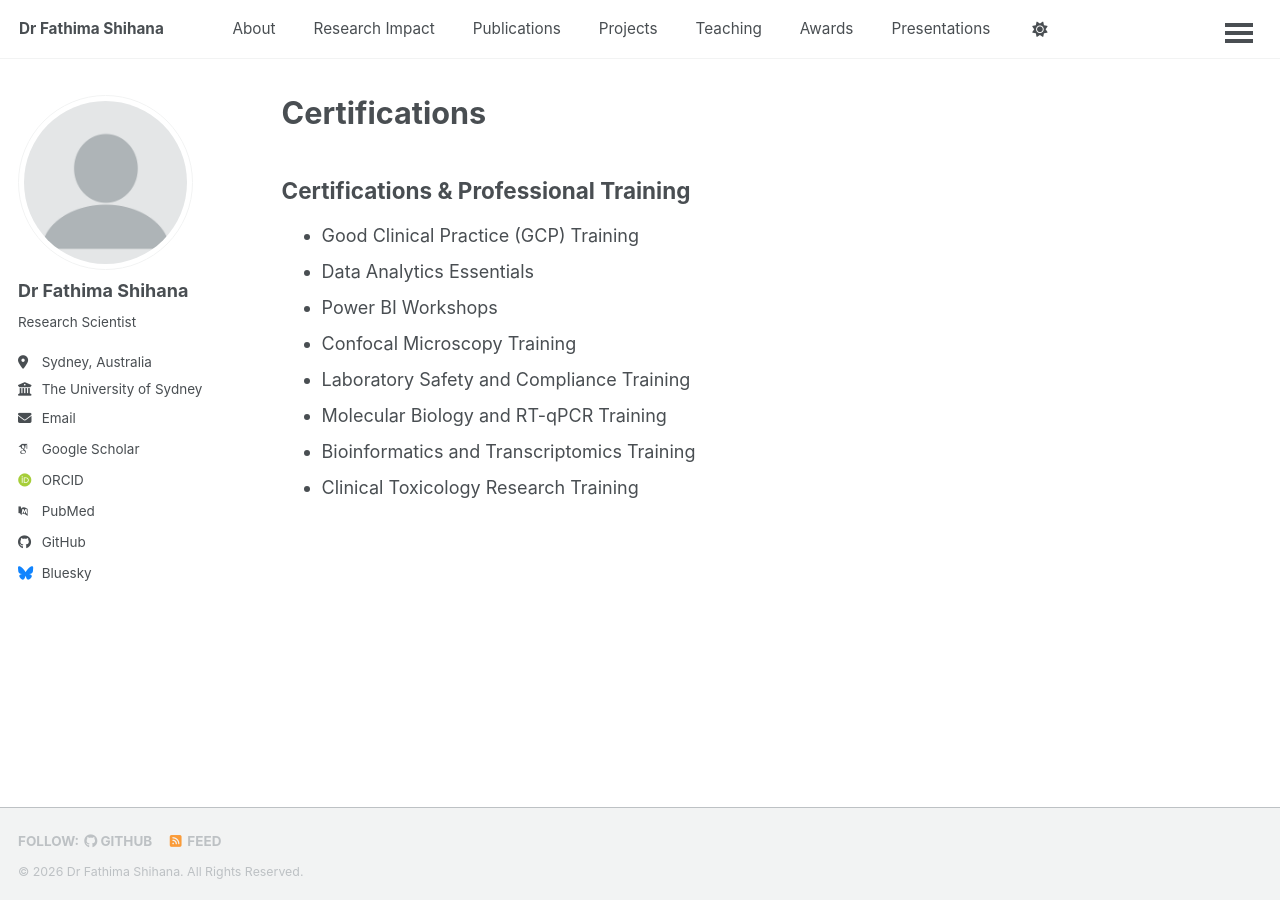
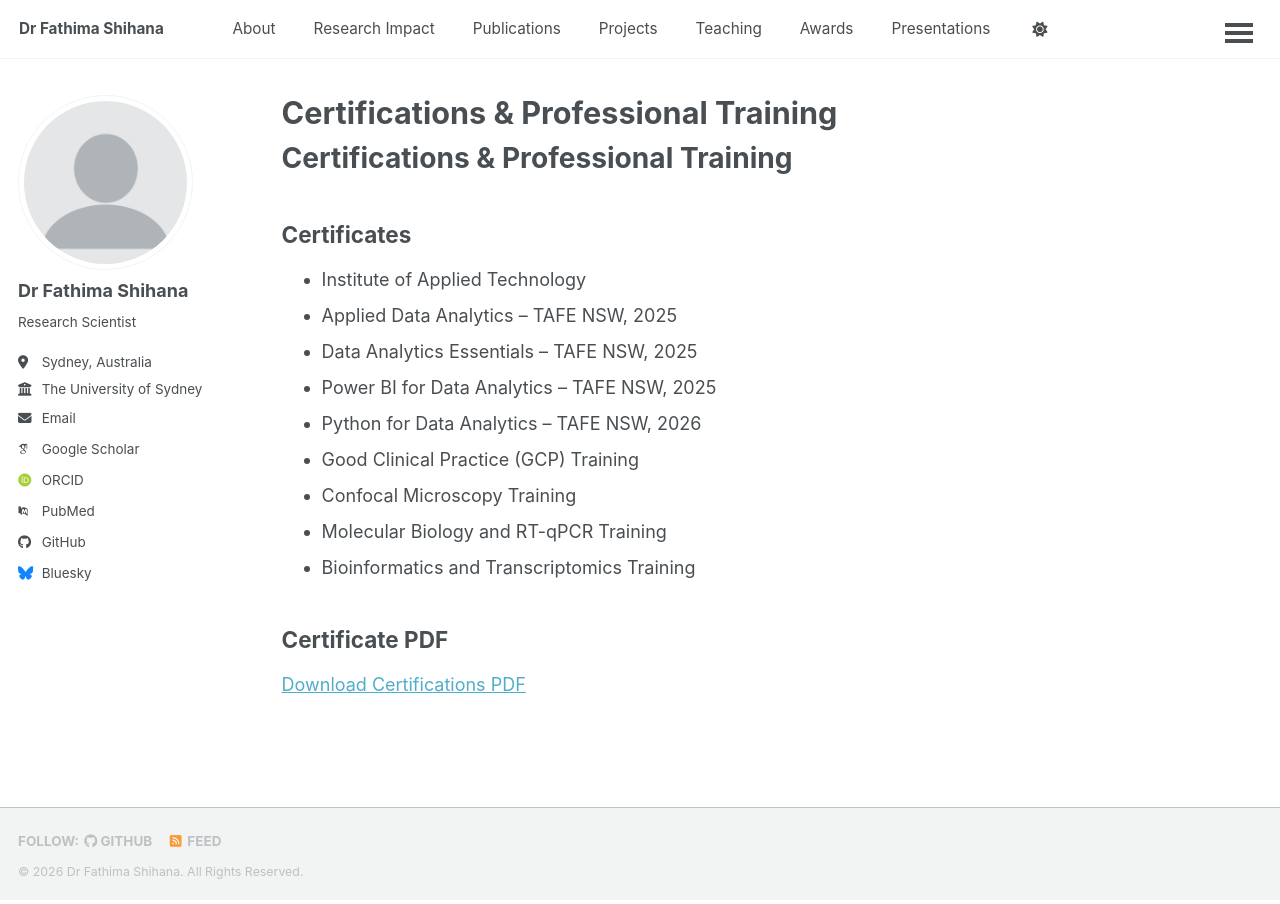
Before and after one commit to fathimashihana/fathimashihana.github.io, a Jekyll site: the page built from _pages/certifications.md, in a window 1280 px wide. Built offline with Jekyll 4.4.1, drawn with Linux system fonts in a browser that asks for light colours; some web fonts are replaced; a script bundle is joined from its source files by our own code; library files that are not in the unit come from our copies.

Commit message:
Update certifications.md

```diff
--- a/_pages/certifications.md
+++ b/_pages/certifications.md
@@ -1,17 +1,24 @@
 ---
 layout: archive
-title: "Certifications"
+title: "Certifications & Professional Training"
 permalink: /certifications/
 author_profile: true
 ---
 
-## Certifications & Professional Training
+# Certifications & Professional Training
 
+## Certificates
+
+- Institute of Applied Technology
+- Applied Data Analytics – TAFE NSW, 2025
+- Data Analytics Essentials – TAFE NSW, 2025
+- Power BI for Data Analytics – TAFE NSW, 2025
+- Python for Data Analytics – TAFE NSW, 2026
 - Good Clinical Practice (GCP) Training
-- Data Analytics Essentials
-- Power BI Workshops
 - Confocal Microscopy Training
-- Laboratory Safety and Compliance Training
 - Molecular Biology and RT-qPCR Training
 - Bioinformatics and Transcriptomics Training
-- Clinical Toxicology Research Training
+
+## Certificate PDF
+
+[Download Certifications PDF](/files/certifications.pdf)
```
